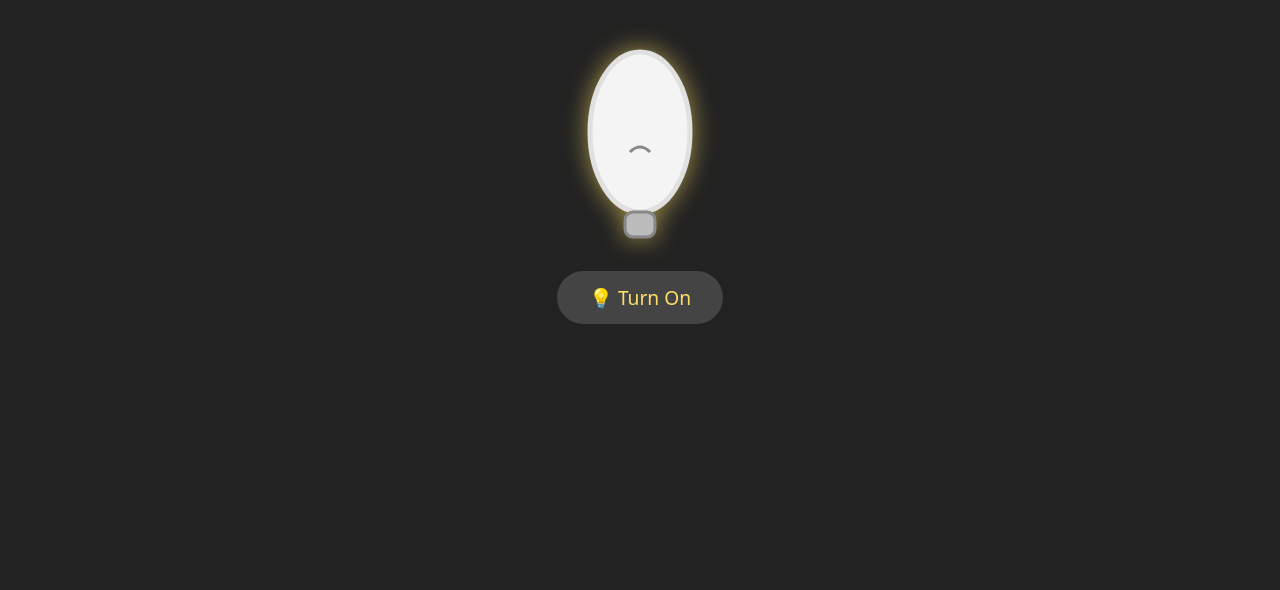
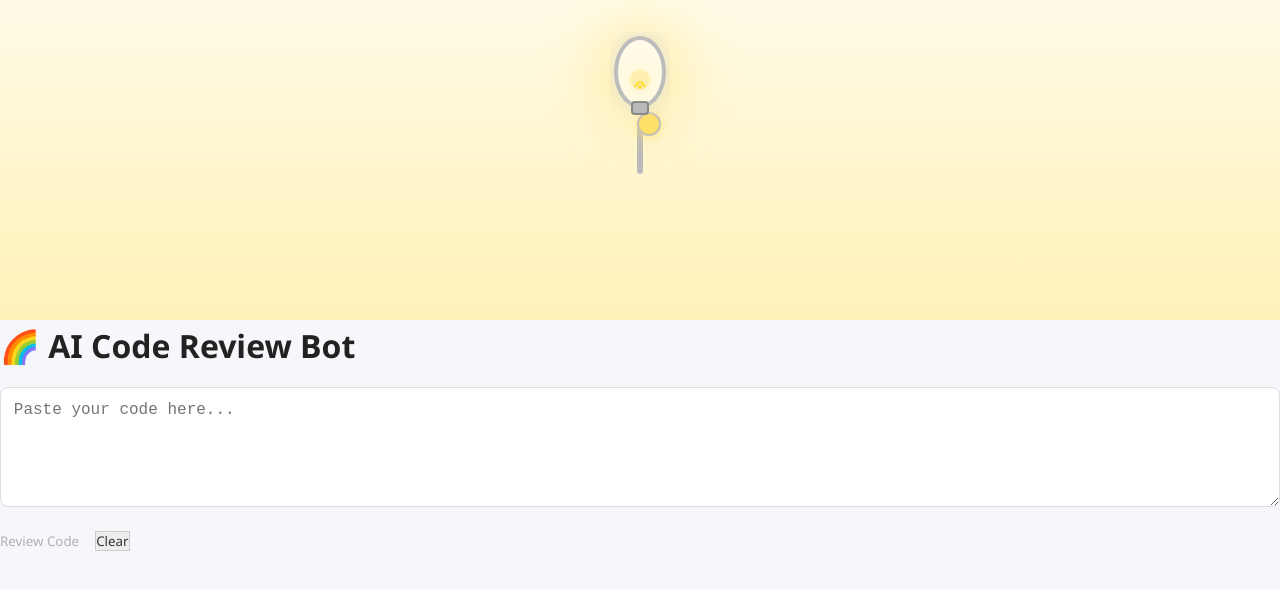
Before and after one commit to AJchowdary/CODE-REVIEW-BOT, a React (Vite) app in the folder client/: page / in a window 1280 px wide. Shown: the top 590 px of the page. Built offline with nearby package versions, Linux system fonts and the light colour scheme.

Commit message:
Update App.tsx

```diff
--- a/client/src/App.tsx
+++ b/client/src/App.tsx
@@ -1,9 +1,10 @@
 import React, { useState } from "react";
+import Light from "./Light";
 import "./App.css";
 
 export default function App() {
   // Bulb state
-  const [lightOn, setLightOn] = useState(false);
+  const [isOn, setIsOn] = useState(true);
 
   // Code review states
   const [code, setCode] = useState("");
@@ -39,86 +40,14 @@ export default function App() {
   };
 
   return (
-    <div className={`bulb-demo-root ${lightOn ? "light-on" : ""}`}>
-      <div className="bulb-interaction-area">
-        {/* Realistic Bulb */}
-        <div className={`bulb-outer ${lightOn ? "on" : ""}`}>
-          <svg
-            className="bulb-svg"
-            viewBox="0 0 120 220"
-            width="120"
-            height="220"
-            aria-hidden="true"
-          >
-            {/* Bulb Outline */}
-            <ellipse
-              cx="60"
-              cy="100"
-              rx="50"
-              ry="80"
-              fill={lightOn ? "#fffde4" : "#f4f4f4"}
-              stroke="#e0e0e0"
-              strokeWidth="5"
-              filter={lightOn ? "url(#bulbGlow)" : ""}
-            />
-            {/* Filament */}
-            <path
-              d="M50 120 Q60 110 70 120"
-              stroke={lightOn ? "#ffd700" : "#888"}
-              strokeWidth="3"
-              fill="none"
-            />
-            {/* Bulb Base */}
-            <rect
-              x="45"
-              y="180"
-              width="30"
-              height="25"
-              rx="8"
-              fill="#bbb"
-              stroke="#888"
-              strokeWidth="3"
-            />
-            {/* Glow filter */}
-            <defs>
-              <filter id="bulbGlow" x="-50%" y="-50%" width="200%" height="200%">
-                <feGaussianBlur stdDeviation="16" result="coloredBlur" />
-                <feMerge>
-                  <feMergeNode in="coloredBlur" />
-                  <feMergeNode in="SourceGraphic" />
-                </feMerge>
-              </filter>
-            </defs>
-            {/* Filament Glow */}
-            {lightOn && (
-              <ellipse
-                cx="60"
-                cy="120"
-                rx="18"
-                ry="10"
-                fill="#ffe066"
-                opacity="0.7"
-                filter="url(#bulbGlow)"
-              />
-            )}
-          </svg>
-          {/* Animated Glow */}
-          <div className={`bulb-glow ${lightOn ? "on" : ""}`} />
-        </div>
-        {/* Bulb Switch Button */}
-        <button
-          className="bulb-switch"
-          onClick={() => setLightOn((on) => !on)}
-          aria-label={lightOn ? "Turn off bulb" : "Turn on bulb"}
-        >
-          {lightOn ? "💡 Turn Off" : "💡 Turn On"}
-        </button>
-      </div>
+    <div className={`bulb-app-root${isOn ? " bulb-on" : ""}`}>
+      {/* Bulb effect with pull-cord */}
+      <Light isOn={isOn} setIsOn={setIsOn} />
 
-      {/* Show code review UI only when bulb is ON */}
-      {lightOn && (
-        <main className={`crb-main ${feedback || loading ? "split" : ""}`}>
-          <section className={`crb-code-block ${feedback || loading ? "left" : ""}`}>
+      {/* Code Review UI appears only when bulb is ON */}
+      {isOn && (
+        <main className={`crb-main${feedback || loading ? " split" : ""}`}>
+          <section className={`crb-code-block${feedback || loading ? " left" : ""}`}>
             <h1 className="crb-title">🌈 AI Code Review Bot</h1>
             <form
               className="crb-review-form"
```
